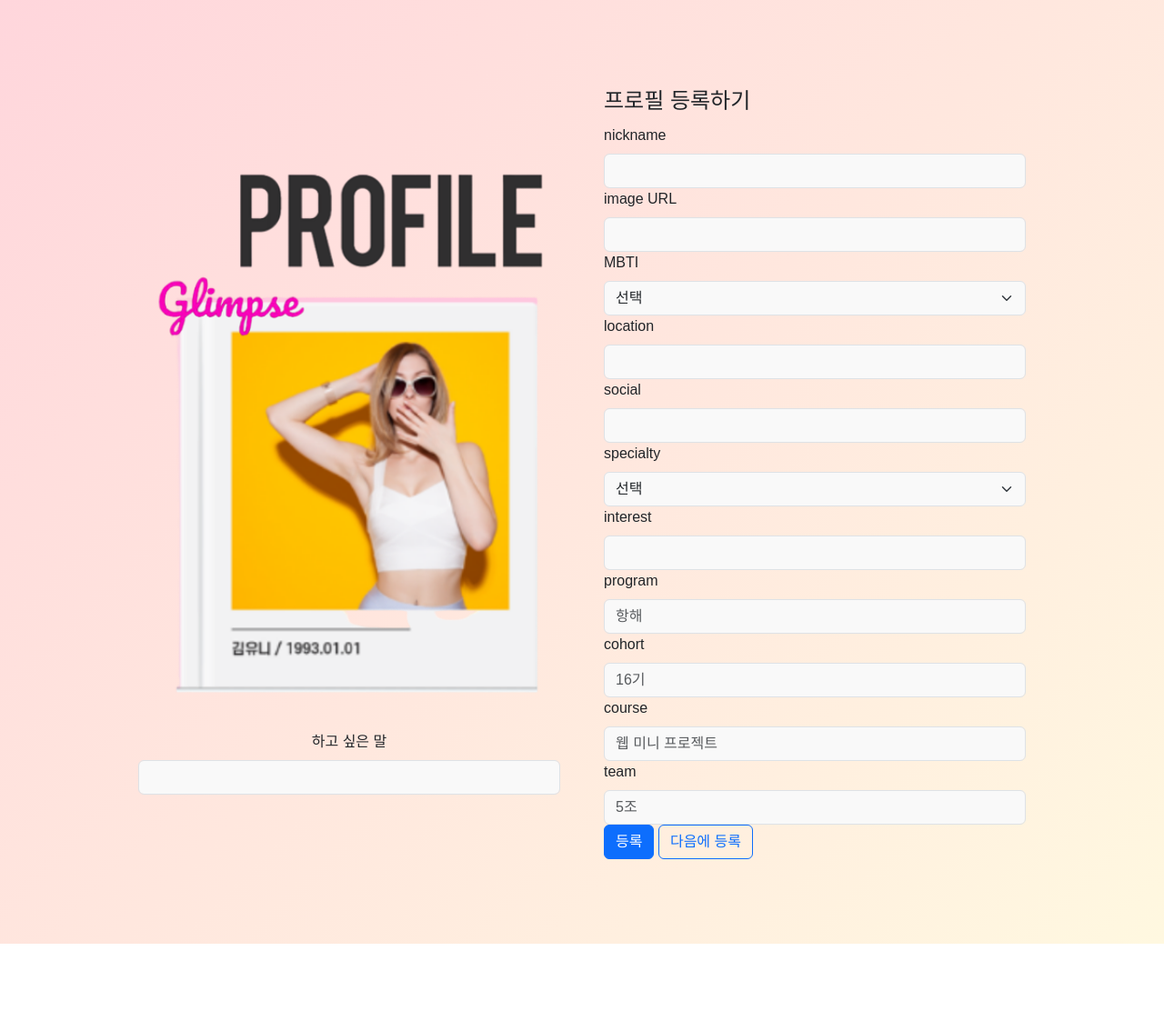
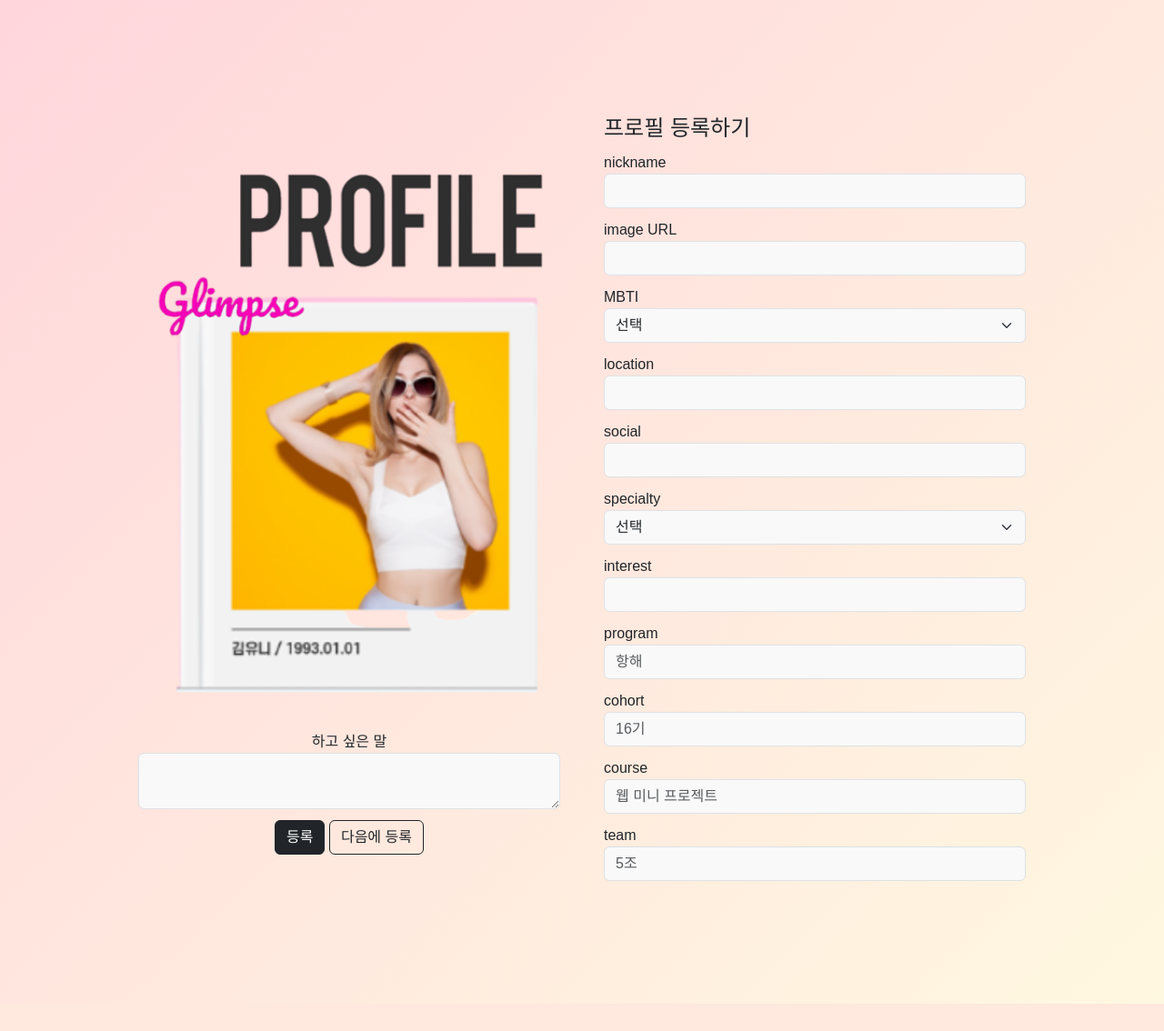
Before and after one commit to onboarding-project-team-5/glimpse, a Flask app: page /card/registration in a window 1280 px wide. Shown: the part 70-1204 px from the top of the page at 91% size. After the commit the page ends 1174 px from the top, so only its background shows below. Run offline with Flask 3, Linux system fonts and the light colour scheme; data that the repository does not hold is empty.

Commit message:
ui 변경

```diff
--- a/templates/card_registeration.html
+++ b/templates/card_registeration.html
@@ -36,16 +36,19 @@
     <script src="/static/js/script.js"></script>
 
     <style>
-        /* .form-label {
-            background-color: red;
-        } */
+
+        .form-label {
+            margin-bottom: -12px;
+        }
 
         .form-control {
             background-color: #f9f9f9;
+            margin-bottom: 12px;
         }
 
         .form-select {
             background-color: #f9f9f9;
+            margin-bottom: 12px;
         }
 
         .title {
@@ -83,6 +86,7 @@
             width: 12.5rem;
             height: 19.5rem;
         }
+
     </style>
 
     <script>
@@ -98,8 +102,8 @@
             let course = $("#course").val();
             let cohort = $("#chort").val();
             let team = $("#team").val();
-            let image = $("#image").val;
-            let resolution = $("#resolution").val;
+            let image = $("#image").val();
+            let resolution = $("#resolution").val();
             let formData = new FormData();
 
             formData.append("nickname_give", nickname);
@@ -107,7 +111,6 @@
             formData.append("location_give", location);
             formData.append("social_give", social_list);
             formData.append("specialty_give", specialty);
-            formData.append("interest_give", interest);
             formData.append("interest_give", interest);
             formData.append("program_give", program);
             formData.append("course_give", course);
@@ -148,7 +151,14 @@
                         <br /><br />
                         <div class = "col-12">
                             <label for="resolution" class="form-label">하고 싶은 말</label>
-                            <input type="text" class="form-control" id="resolution">
+                            <textarea class="form-control" id="resolution"></textarea>
+                        </div>
+                        <div class="col-12">
+                            <!-- post -->
+                            <button onclick="save_profile()" class="btn btn-dark">등록</button>
+                            <!-- 홈으로 이동 -->
+                            <button onclick="location.href='/'" type="button" class="btn btn-outline-dark">다음에
+                                등록</button>
                         </div>
                     </form>
                 </div>
@@ -222,20 +232,8 @@
                             <label for="team" class="form-label">team</label>
                             <input type="text" class="form-control" id="team" placeholder="5조">
                         </div>
-                        <!-- 버튼 색 바꾸기 -->
-                        <div class="col-12">
-                            <!-- post -->
-                            <button onclick="save_profile()" class="btn btn-primary">등록</button>
-                            <!-- 홈으로 이동 -->
-                            <button onclick="location.href='/'" type="button" class="btn btn-outline-primary">다음에
-                                등록</button>
-                        </div>
                     </div>
                 </div>
-            </div>
-        </div>
-        <div class="row">
-            <div class="col" style="margin:3rem">
             </div>
         </div>
     </div>
```
